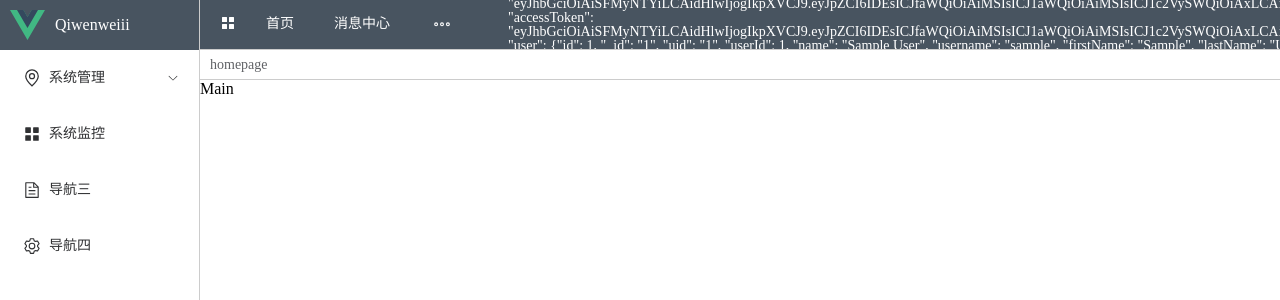
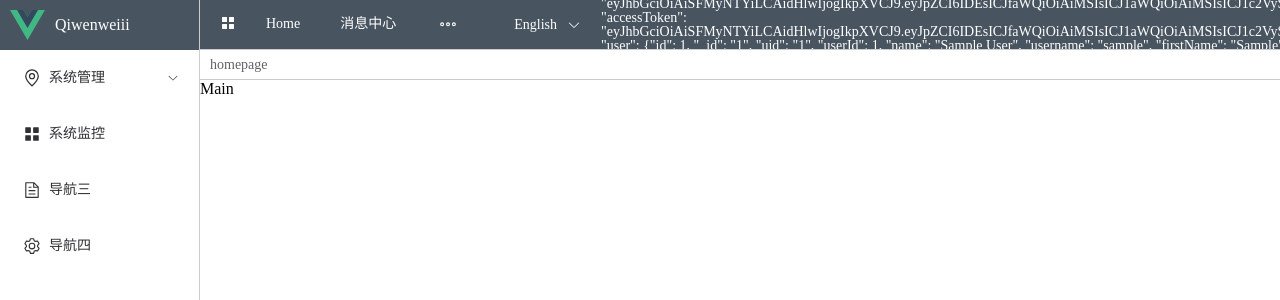
Before and after one commit to Qiwenweiii/simple-vue-admin, a Vue app: page / in a window 1280 px wide. Shown: the top 300 px of the page. Built offline with nearby package versions, Linux system fonts and the light colour scheme; sample sign-in values are in the browser's storage.

Commit message:
新增国际化处理，添加语言切换选项

```diff
--- a/package.json
+++ b/package.json
@@ -15,6 +15,7 @@
     "pinia": "^2.0.36",
     "qs": "^6.11.2",
     "vue": "^3.3.2",
+    "vue-i18n": "^9.2.2",
     "vue-router": "^4.2.0"
   },
   "devDependencies": {
--- /dev/null
+++ b/src/i18n/en.json
@@ -0,0 +1,14 @@
+{
+  "common": {
+    "home": "Home",
+    "login": "Login",
+    "exit": "Exit"
+  },
+  "sys": {
+    "userMng": "User Manage",
+    "deptMng": "Dept Manage",
+    "roleMng": "Role Manage",
+    "menuMng": "Menu Manage",
+    "logMng": "Log Manage"
+  }
+}
--- /dev/null
+++ b/src/i18n/index.js
@@ -0,0 +1,20 @@
+import { createI18n } from 'vue-i18n';
+import zh from './zh.json';
+import en from './en.json';
+
+const messages = {
+  en,
+  zh,
+};
+
+const language = (navigator.language || 'en').toLocaleLowerCase(); // 这是获取浏览器的语言
+
+const i18n = createI18n({
+  // 要支持组合式 API，则必须加这行
+  legacy: false,
+  locale: localStorage.getItem('lang') || language.split('-')[0] || 'en', // 首先从缓存里拿，没有的话就用浏览器语言，
+  fallbackLocale: 'en', // 设置备用语言
+  messages,
+});
+
+export default i18n;
--- /dev/null
+++ b/src/i18n/zh.json
@@ -0,0 +1,14 @@
+{
+  "common": {
+    "home": "首页",
+    "login": "登录",
+    "exit": "退出"
+  },
+  "sys": {
+    "userMng": "用户管理",
+    "deptMng": "机构管理",
+    "roleMng": "角色管理",
+    "menuMng": "菜单管理",
+    "logMng": "日志管理"
+  }
+}
--- a/src/main.js
+++ b/src/main.js
@@ -4,11 +4,13 @@ import * as ElementPlusIconsVue from '@element-plus/icons-vue';
 
 import App from './App.vue';
 import router from './router';
+import i18n from './i18n';
 
 const app = createApp(App);
 
 app.use(createPinia());
 app.use(router);
+app.use(i18n);
 
 // 全局注册所有图标
 for (const [key, component] of Object.entries(ElementPlusIconsVue)) {
--- a/src/views/Home.vue
+++ b/src/views/Home.vue
@@ -15,11 +15,11 @@
             </el-icon>
             <span>系统管理</span>
           </template>
-          <el-menu-item index="/user">用户管理</el-menu-item>
-          <el-menu-item index="/agencies">机构管理</el-menu-item>
-          <el-menu-item index="/role">角色管理</el-menu-item>
-          <el-menu-item index="/menu">菜单管理</el-menu-item>
-          <el-menu-item index="/log">日志管理</el-menu-item>
+          <el-menu-item index="/user">{{ $t('sys.userMng') }}</el-menu-item>
+          <el-menu-item index="/agencies">{{ $t('sys.deptMng') }}</el-menu-item>
+          <el-menu-item index="/role">{{ $t('sys.roleMng') }}</el-menu-item>
+          <el-menu-item index="/menu">{{ $t('sys.menuMng') }}</el-menu-item>
+          <el-menu-item index="/log">{{ $t('sys.logMng') }}</el-menu-item>
         </el-sub-menu>
         <el-menu-item index="2">
           <el-icon>
@@ -51,12 +51,25 @@
         <div class="nav-bar">
           <el-menu class="el-menu-demo" mode="horizontal" background-color="#545c64" text-color="#fff"
             active-text-color="#ffd04b">
-            <el-menu-item index="1">首页</el-menu-item>
+            <el-menu-item index="1">{{ $t('common.home') }}</el-menu-item>
             <el-menu-item index="2">消息中心</el-menu-item>
             <el-menu-item index="3">订单管理</el-menu-item>
           </el-menu>
         </div>
         <div class="user-info">
+          <!-- command 是点击菜单项触发的事件回调 -->
+          <el-dropdown @command="handleCommand">
+            <span class="el-dropdown-link">
+              {{ locale === 'zh' ? '简体中文' : 'English' }}<el-icon class="el-icon--right"><arrow-down /></el-icon>
+            </span>
+            <template #dropdown>
+              <el-dropdown-menu>
+                <!-- command 是派发到上面的回调函数的参数 -->
+                <el-dropdown-item command="zh">简体中文</el-dropdown-item>
+                <el-dropdown-item command="en">English</el-dropdown-item>
+              </el-dropdown-menu>
+            </template>
+          </el-dropdown>
           <el-dropdown>
             <span class="el-dropdown-link">
               {{ userName }} <el-avatar shape="square" :src="userAvatarSrc" />
@@ -92,8 +105,11 @@
 <script setup>
 import { onMounted, ref } from 'vue';
 import { useRouter } from 'vue-router'
+import { useI18n } from 'vue-i18n'
 
 const router = useRouter()
+const { locale } = useI18n()
+
 const isCollapsed = ref(false)
 const userAvatarSrc = ref('https://img.zcool.cn/community/01feb15d6de34da801211f9ea7f4a3.jpg@1280w_1l_2o_100sh.jpg')
 const userName = ref('')
@@ -113,6 +129,10 @@ const handleCollapse = () => {
 const logout = () => {
   sessionStorage.removeItem('user')
   router.push('/login')
+}
+
+const handleCommand = (command = 'zh') => {
+  locale.value = command
 }
 </script>
 
@@ -193,7 +213,11 @@ const logout = () => {
 
     }
 
-    .user-info .el-dropdown-link {
+    .user-info {
+      display: flex;
+      gap: 20px;
+
+      .el-dropdown-link {
         display: flex;
         justify-content: center;
         align-items: center;
@@ -201,6 +225,7 @@ const logout = () => {
         color: #fff;
         cursor: pointer;
         outline: none;
+      }
     }
   }
 
--- a/vite.config.js
+++ b/vite.config.js
@@ -1,10 +1,10 @@
-import { fileURLToPath, URL } from "node:url";
+import { fileURLToPath, URL } from 'node:url';
 
-import { defineConfig } from "vite";
-import vue from "@vitejs/plugin-vue";
-import AutoImport from "unplugin-auto-import/vite";
-import Components from "unplugin-vue-components/vite";
-import { ElementPlusResolver } from "unplugin-vue-components/resolvers";
+import { defineConfig } from 'vite';
+import vue from '@vitejs/plugin-vue';
+import AutoImport from 'unplugin-auto-import/vite';
+import Components from 'unplugin-vue-components/vite';
+import { ElementPlusResolver } from 'unplugin-vue-components/resolvers';
 
 // https://vitejs.dev/config/
 export default defineConfig({
@@ -19,7 +19,8 @@ export default defineConfig({
   ],
   resolve: {
     alias: {
-      "@": fileURLToPath(new URL("./src", import.meta.url)),
+      '@': fileURLToPath(new URL('./src', import.meta.url)),
+      'vue-i18n': 'vue-i18n/dist/vue-i18n.cjs.js',
     },
   },
 });
```
Also changed, not shown: 1 other file (tests, documents, lock files or other folders). Lines whose indentation alone changed are shown as unchanged.
